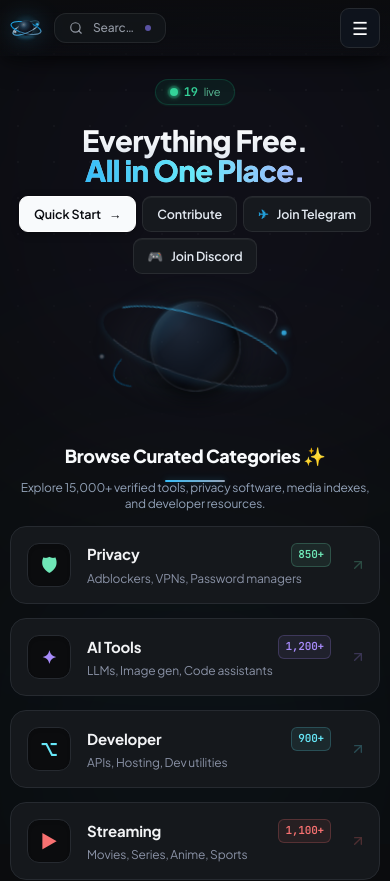
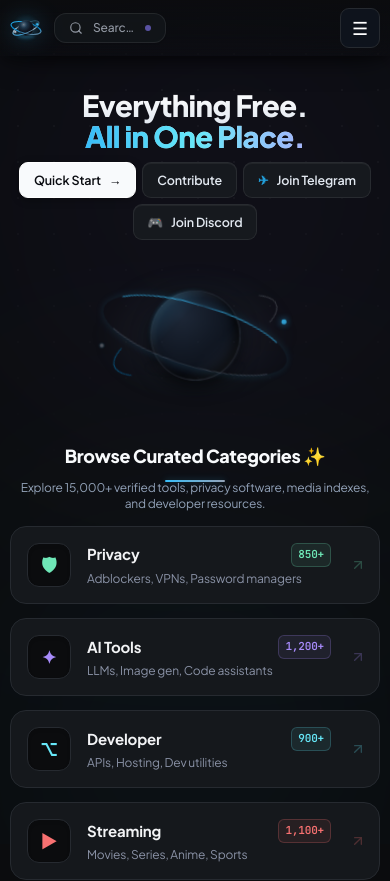
Before and after one commit to officialvenom002-cyber/freewebstuff, a Next.js app: page / in a window 390 px wide. Shown: the top 881 px of the page. Built offline with nearby package versions, Linux system fonts and the light colour scheme; no server answers.

Commit message:
fix(ui): remove live user counter from homepage hero and navbar header

```diff
--- a/app/page.tsx
+++ b/app/page.tsx
@@ -6,7 +6,6 @@
 import SearchModal from "@/components/search/SearchModal";
 import SearchToggle from "@/components/search/SearchToggle";
 import ThemeSelector from "@/components/ui/ThemeSelector";
-import LiveUserPresence from "@/components/analytics/LiveUserPresence";
 import CategoryGrid from "@/components/home/CategoryGrid";
 import Footer from "@/components/layout/Footer";
 import AdsterraBanner from "@/components/ads/AdsterraBanner";
@@ -253,9 +252,6 @@
 
           <div className="hero-content">
 
-            <div className="flex items-center justify-center mb-5 hero-title-anim">
-              <LiveUserPresence className="px-3.5 py-1 text-xs shadow-sm shadow-emerald-500/10" />
-            </div>
 
             <h1 className="hero-title hero-title-anim">
               Everything Free.
--- a/components/layout/Header.tsx
+++ b/components/layout/Header.tsx
@@ -5,7 +5,6 @@
 import { usePathname } from "next/navigation";
 import Logo from "../ui/Logo";
 import SearchModal from "../search/SearchModal";
-import LiveUserPresence from "../analytics/LiveUserPresence";
 import { Menu, X, Search } from "lucide-react";
 
 const NAV_LINKS = [
@@ -115,9 +114,6 @@
 
           {/* ── Right actions ── */}
           <div className="flex items-center gap-2.5">
-            {/* Live user indicator */}
-            <LiveUserPresence className="hidden md:inline-flex" />
-
             {/* Search icon button */}
             <button
               type="button"
```
